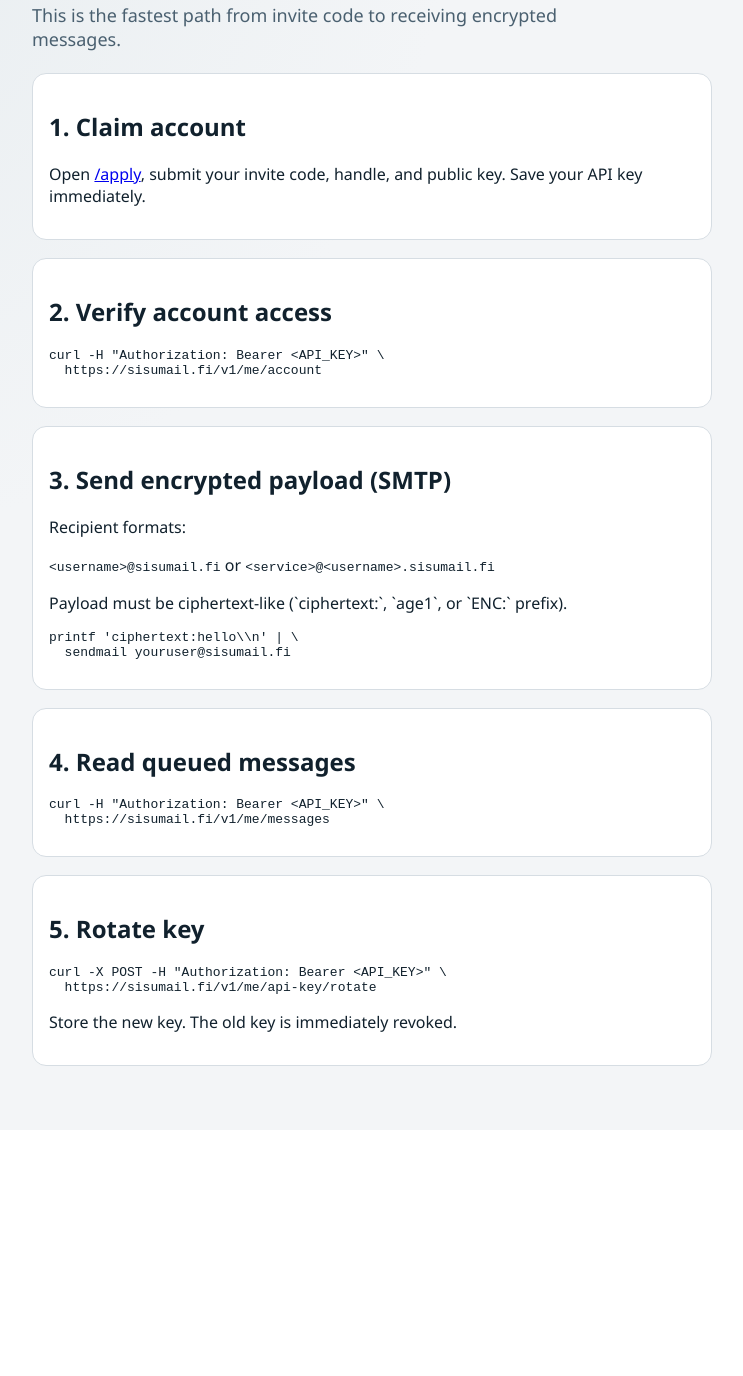
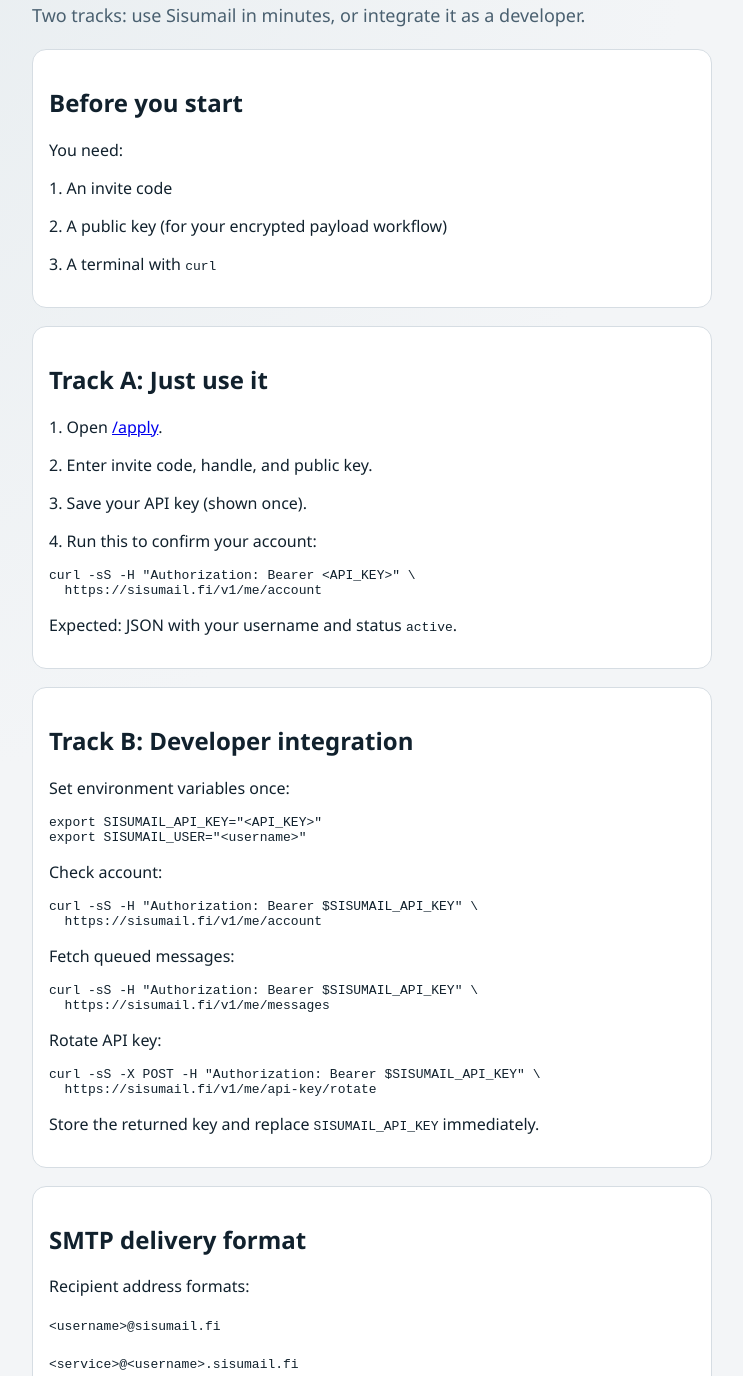
Before and after one commit to sebastyijan-fi/sisumail, a plain HTML site: page web/quickstart.html in a window 1280 px wide. Shown: the part 162-1538 px from the top of the page, without its empty margins (268-1011 px from the left). Before the commit the page ends 1292 px from the top, so only its background shows below. Drawn offline with Linux system fonts and the light colour scheme.

Commit message:
Rewrite quickstart for user and developer onboarding clarity

```diff
--- a/web/quickstart.html
+++ b/web/quickstart.html
@@ -9,40 +9,62 @@
 <body>
   <main class="container narrow">
     <p class="kicker"><a href="/">sisumail.fi</a></p>
-    <h1>User quickstart</h1>
-    <p class="lead">This is the fastest path from invite code to receiving encrypted messages.</p>
+    <h1>Quickstart</h1>
+    <p class="lead">Two tracks: use Sisumail in minutes, or integrate it as a developer.</p>
 
     <section class="card">
-      <h2>1. Claim account</h2>
-      <p>Open <a href="/apply">/apply</a>, submit your invite code, handle, and public key. Save your API key immediately.</p>
+      <h2>Before you start</h2>
+      <p>You need:</p>
+      <p>1. An invite code</p>
+      <p>2. A public key (for your encrypted payload workflow)</p>
+      <p>3. A terminal with <code>curl</code></p>
     </section>
 
     <section class="card">
-      <h2>2. Verify account access</h2>
-      <pre><code>curl -H "Authorization: Bearer &lt;API_KEY&gt;" \
+      <h2>Track A: Just use it</h2>
+      <p>1. Open <a href="/apply">/apply</a>.</p>
+      <p>2. Enter invite code, handle, and public key.</p>
+      <p>3. Save your API key (shown once).</p>
+      <p>4. Run this to confirm your account:</p>
+      <pre><code>curl -sS -H "Authorization: Bearer &lt;API_KEY&gt;" \
   https://sisumail.fi/v1/me/account</code></pre>
+      <p>Expected: JSON with your username and status <code>active</code>.</p>
     </section>
 
     <section class="card">
-      <h2>3. Send encrypted payload (SMTP)</h2>
-      <p>Recipient formats:</p>
-      <p><code>&lt;username&gt;@sisumail.fi</code> or <code>&lt;service&gt;@&lt;username&gt;.sisumail.fi</code></p>
-      <p>Payload must be ciphertext-like (`ciphertext:`, `age1`, or `ENC:` prefix).</p>
-      <pre><code>printf 'ciphertext:hello\\n' | \
-  sendmail youruser@sisumail.fi</code></pre>
+      <h2>Track B: Developer integration</h2>
+      <p>Set environment variables once:</p>
+      <pre><code>export SISUMAIL_API_KEY="&lt;API_KEY&gt;"
+export SISUMAIL_USER="&lt;username&gt;"</code></pre>
+      <p>Check account:</p>
+      <pre><code>curl -sS -H "Authorization: Bearer $SISUMAIL_API_KEY" \
+  https://sisumail.fi/v1/me/account</code></pre>
+      <p>Fetch queued messages:</p>
+      <pre><code>curl -sS -H "Authorization: Bearer $SISUMAIL_API_KEY" \
+  https://sisumail.fi/v1/me/messages</code></pre>
+      <p>Rotate API key:</p>
+      <pre><code>curl -sS -X POST -H "Authorization: Bearer $SISUMAIL_API_KEY" \
+  https://sisumail.fi/v1/me/api-key/rotate</code></pre>
+      <p>Store the returned key and replace <code>SISUMAIL_API_KEY</code> immediately.</p>
     </section>
 
     <section class="card">
-      <h2>4. Read queued messages</h2>
-      <pre><code>curl -H "Authorization: Bearer &lt;API_KEY&gt;" \
-  https://sisumail.fi/v1/me/messages</code></pre>
+      <h2>SMTP delivery format</h2>
+      <p>Recipient address formats:</p>
+      <p><code>&lt;username&gt;@sisumail.fi</code></p>
+      <p><code>&lt;service&gt;@&lt;username&gt;.sisumail.fi</code></p>
+      <p>Payload must start with one of:</p>
+      <p><code>ciphertext:</code> or <code>age1</code> or <code>ENC:</code></p>
+      <p>Example (local sendmail-compatible client):</p>
+      <pre><code>printf 'ciphertext:hello\n' | sendmail "$SISUMAIL_USER@sisumail.fi"</code></pre>
     </section>
 
     <section class="card">
-      <h2>5. Rotate key</h2>
-      <pre><code>curl -X POST -H "Authorization: Bearer &lt;API_KEY&gt;" \
-  https://sisumail.fi/v1/me/api-key/rotate</code></pre>
-      <p>Store the new key. The old key is immediately revoked.</p>
+      <h2>Troubleshooting</h2>
+      <p><code>401 unauthorized</code>: wrong/missing API key.</p>
+      <p><code>400 invite_invalid</code>: invite code is wrong/expired/redeemed.</p>
+      <p><code>409 username_taken</code>: handle already claimed.</p>
+      <p><code>550 plaintext rejected</code> (SMTP): payload does not look encrypted.</p>
     </section>
   </main>
 </body>
```
